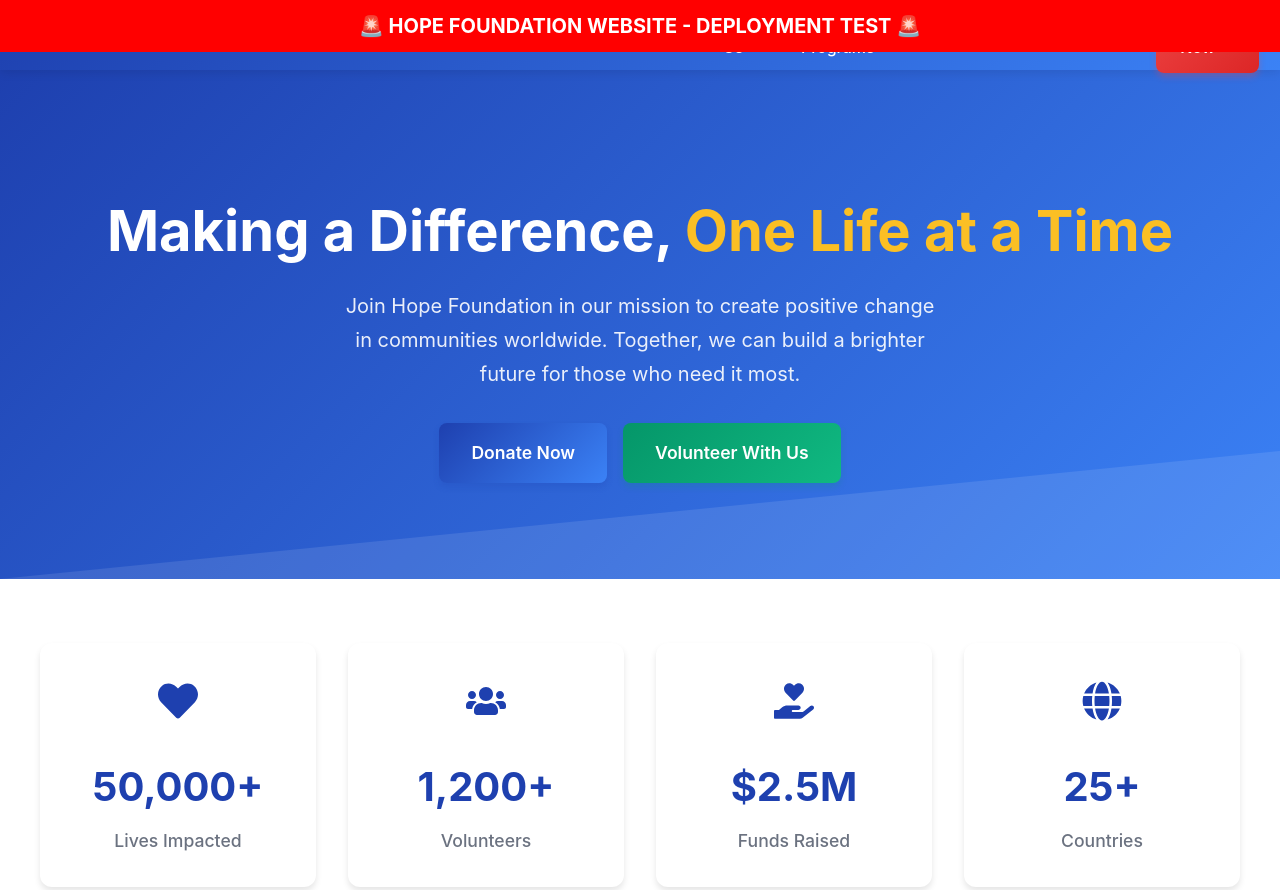
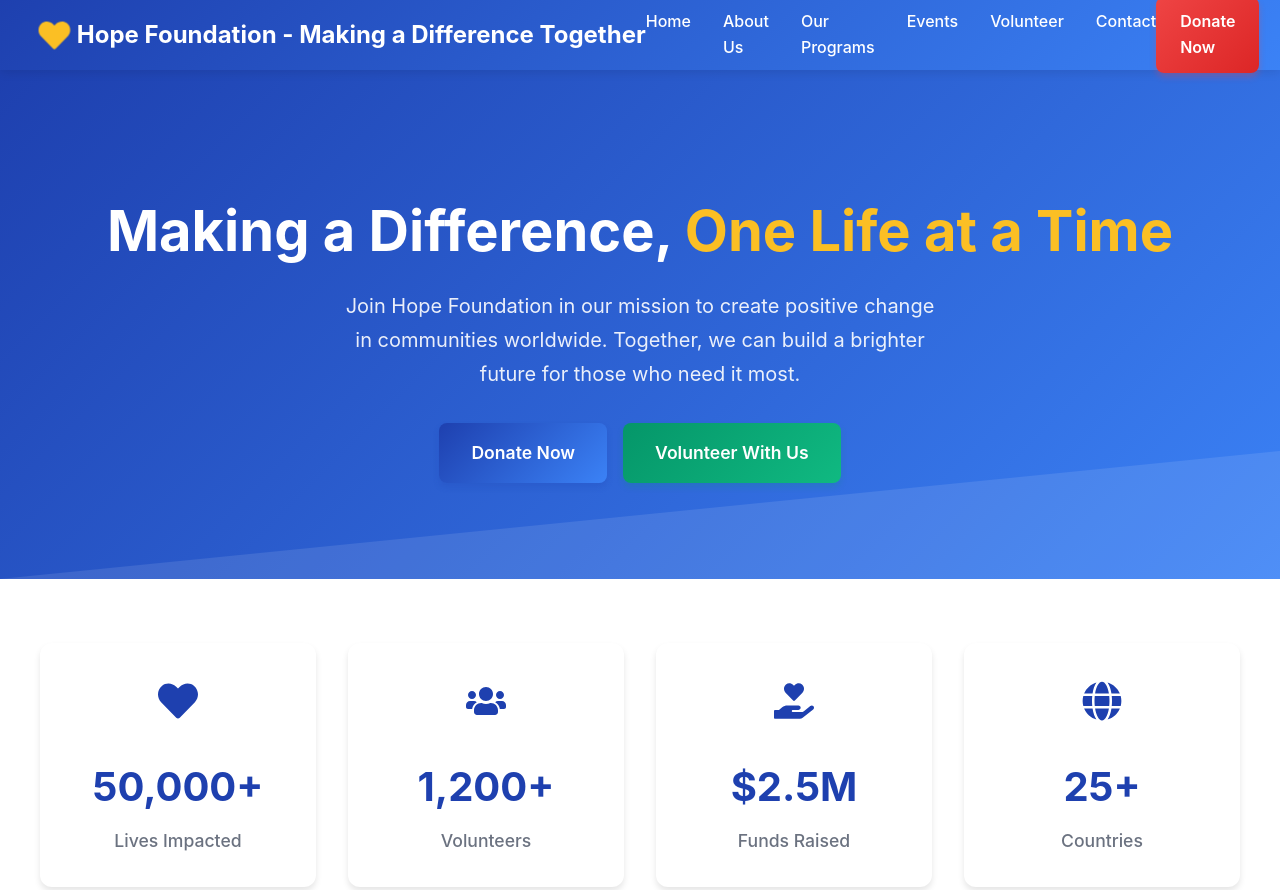
Before and after one commit to davidagustin/digital-ocean-gatsby-practice, a Gatsby site: page / in a window 1280 px wide. Shown: the top 890 px of the page. Built offline with nearby package versions, Linux system fonts and the light colour scheme; Gatsby itself is replaced by a stand-in of ours.

Commit message:
fix: resolve multiple lockfiles issue and remove test banner
- Remove package-lock.json to resolve yarn/npm conflict
- Remove deployment test banner
- This should allow DigitalOcean App Platform to build successfully

```diff
--- a/src/pages/index.js
+++ b/src/pages/index.js
@@ -64,11 +64,6 @@ const IndexPage = () => {
   return (
     <Layout>
       <SEO title="Home" />
-
-      {/* DEPLOYMENT TEST BANNER */}
-      <div style={{background: 'red', color: 'white', padding: '10px', textAlign: 'center', fontSize: '20px', fontWeight: 'bold', position: 'fixed', top: '0', left: '0', right: '0', zIndex: '9999'}}>
-        🚨 HOPE FOUNDATION WEBSITE - DEPLOYMENT TEST 🚨
-      </div>
 
       {/* Hero Section */}
       <section className="hero">
```
Also changed, not shown: 1 other file.
